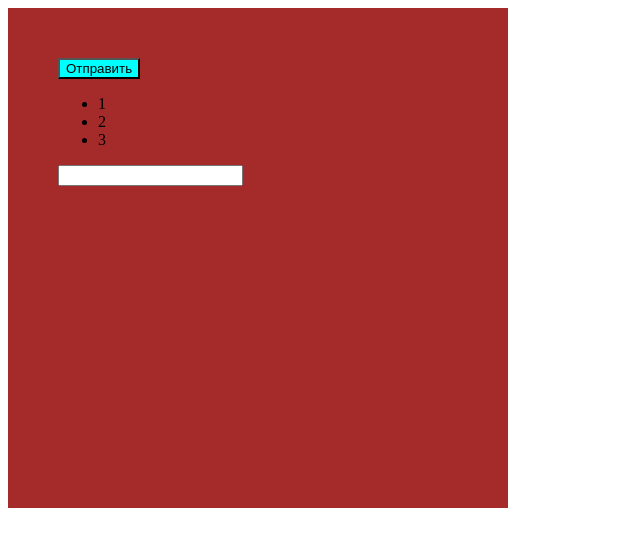
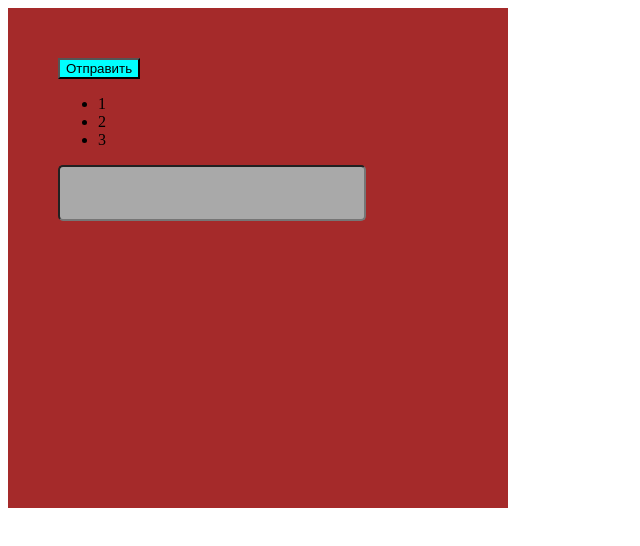
Before and after one commit to Chairkin-Anton/practice, a plain HTML site: page index.html in a window 1280 px wide. Shown: the whole page, without its empty margins (0-640 px from the left). Drawn offline with Linux system fonts and the light colour scheme.

Commit message:
Изменили размеры инпута

```diff
--- a/index.html
+++ b/index.html
@@ -16,7 +16,7 @@
             <li class="list-item">3</li>
         </ul>
         <form action="">
-            <input type="text">
+            <input class="form" type="text">
         </form>
     </div>
 </body>
--- a/style.css
+++ b/style.css
@@ -9,3 +9,9 @@
     min-height: 20px;
     background-color: cyan;
 }
+.form {
+    width: 300px;
+    min-height: 50px;
+    border-radius: 5px;
+    background-color: darkgray;
+}
```
